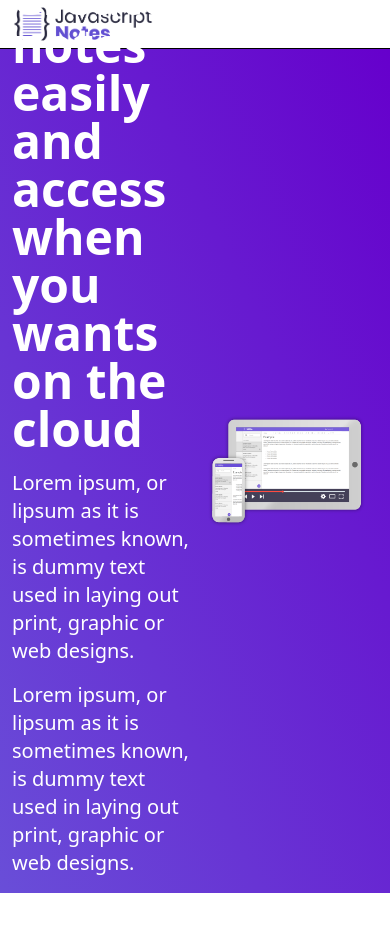
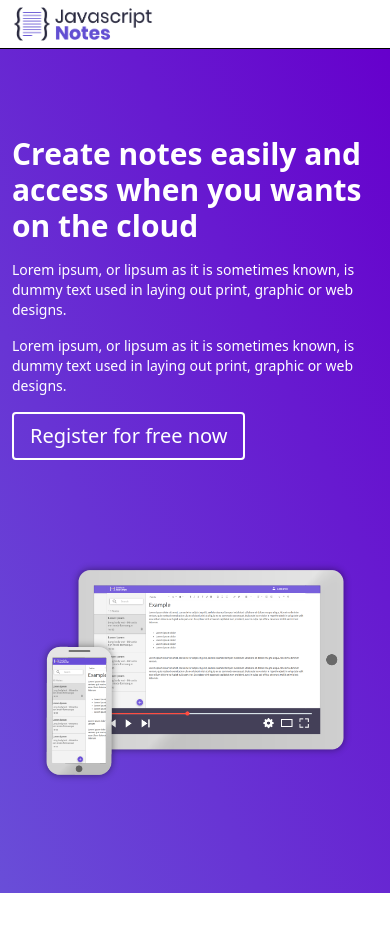
Before and after one commit to Alessandro-Massarotti-Jr/OneBitCode-EverNote, a React (Vite) app in the folder client/: page / in a window 390 px wide. Shown: the top 932 px of the page. After the commit the page ends 893 px from the top, so only its background shows below. Built offline with nearby package versions, Linux system fonts and the light colour scheme.

Commit message:
responsive home

```diff
--- a/client/src/pages/Home.tsx
+++ b/client/src/pages/Home.tsx
@@ -2,11 +2,11 @@ import Presentation from "../assets/img/presentation.png"
 
 export default function Home(){
     return(
-        <section className="h-screen flex justify-around items-center py-2 px-3 bg-gradient-to-tr from-custom-400 to-custom-600 text-white">
-            <div className="max-w-[50%] flex flex-col items-start justify-center">
-                <h1 className="font-bold text-5xl">Create notes easily and access when you wants on the cloud</h1>
-                <p className="mt-4 text-xl"> Lorem ipsum, or lipsum as it is sometimes known, is dummy text used in laying out print, graphic or web designs.</p>
-                <p className="mt-4 text-xl"> Lorem ipsum, or lipsum as it is sometimes known, is dummy text used in laying out print, graphic or web designs.</p>
+        <section className="min-h-screen flex md:flex-row flex-col justify-around items-center md:py-2 py-12 px-3 bg-gradient-to-tr from-custom-400 to-custom-600 text-white">
+            <div className="md:max-w-[50%] flex flex-col items-start justify-center">
+                <h1 className="font-bold text-3xl md:text-5xl">Create notes easily and access when you wants on the cloud</h1>
+                <p className="mt-4 text-sm md:text-xl"> Lorem ipsum, or lipsum as it is sometimes known, is dummy text used in laying out print, graphic or web designs.</p>
+                <p className="mt-4 text-sm md:text-xl"> Lorem ipsum, or lipsum as it is sometimes known, is dummy text used in laying out print, graphic or web designs.</p>
                 <a href="" className="mt-4 text-center text-xl border-2 border-white py-2 px-4 hover:bg-white hover:text-custom-400 transition-colors rounded">Register for free now</a>
             </div>
             <div>
```
